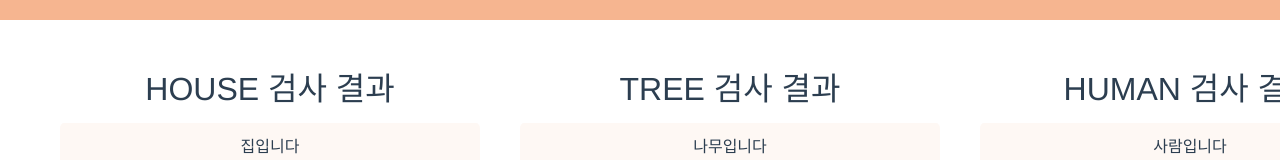
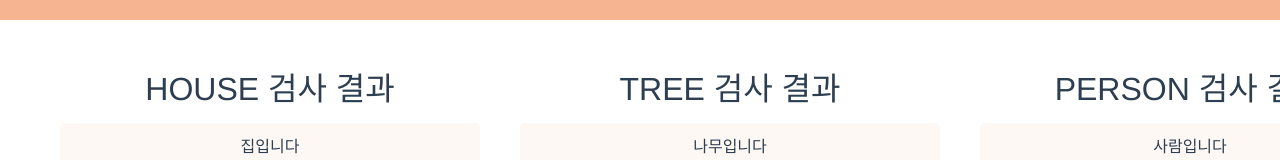
Before and after one commit to DKU-HTP-TEST/frontend, a Vue app in the folder htp_test/: page /Result in a window 1280 px wide. Shown: the part 188-348 px from the top of the page. Built offline with nearby package versions, Linux system fonts and the light colour scheme; no server answers.

Commit message:
Design: 결과 페이지 person 수정

```diff
--- a/htp_test/src/views/Result.vue
+++ b/htp_test/src/views/Result.vue
@@ -9,7 +9,7 @@
             <TestResult msg = 'TREE 검사 결과' :msg2 = "TestResultTree"/>
         </div>
         <div class="row">
-            <TestResult msg = 'HUMAN 검사 결과' :msg2 = "TestResultPerson"/>
+            <TestResult msg = 'PERSON 검사 결과' :msg2 = "TestResultPerson"/>
         </div>
       </div>
 
```
